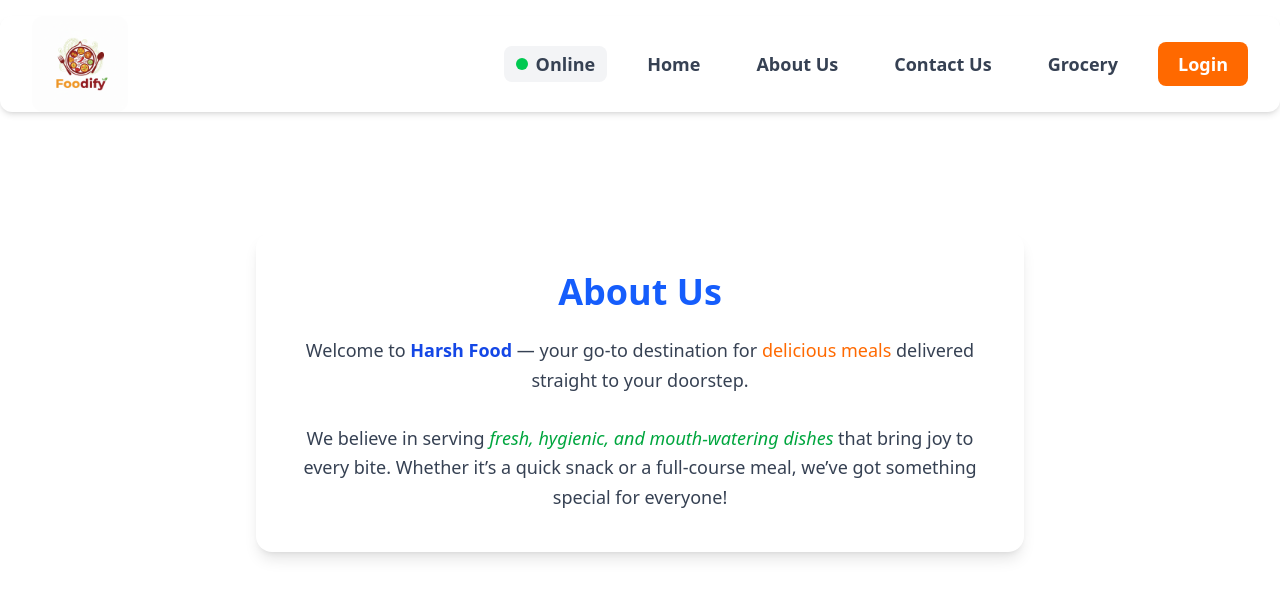
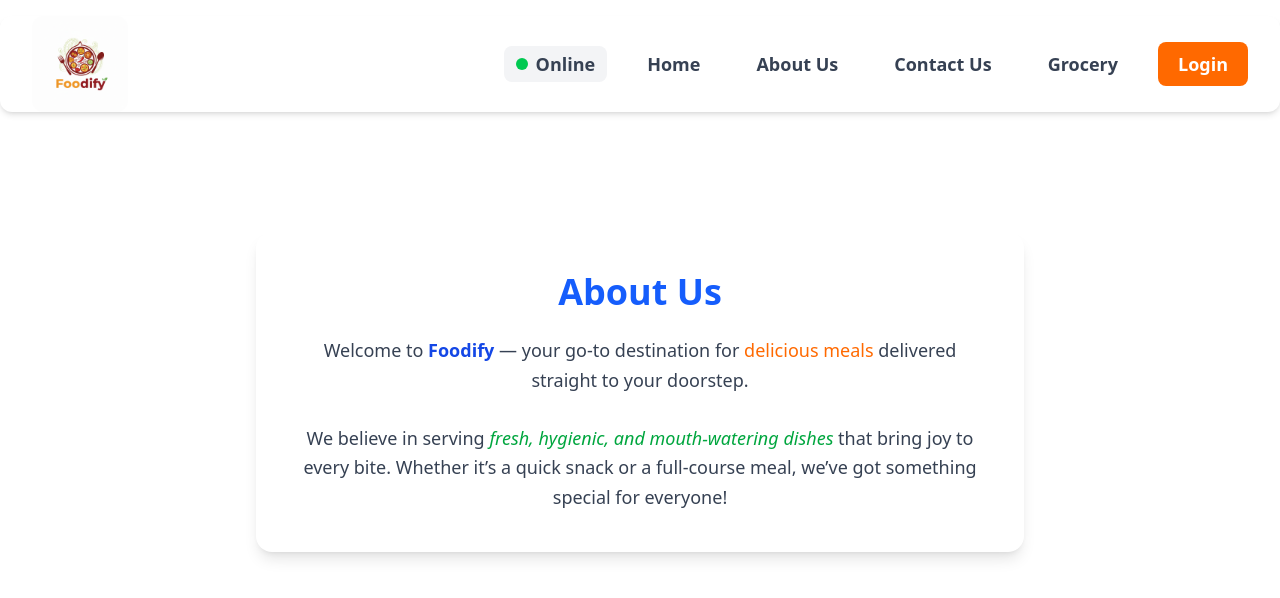
Before and after one commit to harshkale612/Food-Ordering-App, a React (Vite) app: page /about in a window 1280 px wide. Shown: the top 598 px of the page. Built offline with nearby package versions, Linux system fonts and the light colour scheme.

Commit message:
Update font

```diff
--- a/src/Components/About.jsx
+++ b/src/Components/About.jsx
@@ -2,22 +2,21 @@ const About = () => {
   return (
     <div className="flex items-center justify-center min-h-[70vh] px-6">
       <div className="max-w-3xl bg-white rounded-2xl shadow-lg p-10 text-center">
-        <h1 className="text-4xl font-extrabold text-blue-600 mb-6">
-          About Us
-        </h1>
+        <h1 className="text-4xl font-extrabold text-blue-600 mb-6">About Us</h1>
         <p className="text-gray-700 text-lg leading-relaxed">
           Welcome to{" "}
-          <span className="font-semibold text-blue-700">Harsh Food</span> —
-          your go-to destination for{" "}
+          <span className="font-semibold text-blue-700">Foodify</span> — your
+          go-to destination for{" "}
           <span className="text-orange-500 font-medium">delicious meals</span>{" "}
           delivered straight to your doorstep.
           <br />
           <br />
           We believe in serving{" "}
-          <span className="italic text-green-600">fresh, hygienic, and
-          mouth-watering dishes</span> that bring joy to every bite.
-          Whether it’s a quick snack or a full-course meal, we’ve got something
-          special for everyone!
+          <span className="italic text-green-600">
+            fresh, hygienic, and mouth-watering dishes
+          </span>{" "}
+          that bring joy to every bite. Whether it’s a quick snack or a
+          full-course meal, we’ve got something special for everyone!
         </p>
       </div>
     </div>
```
